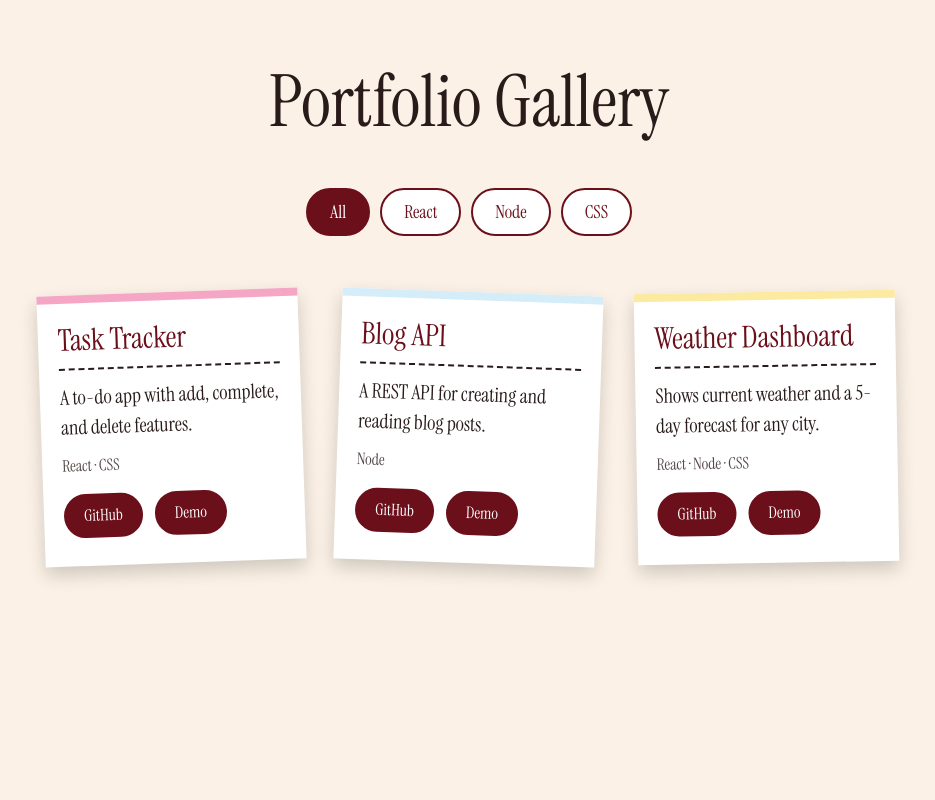
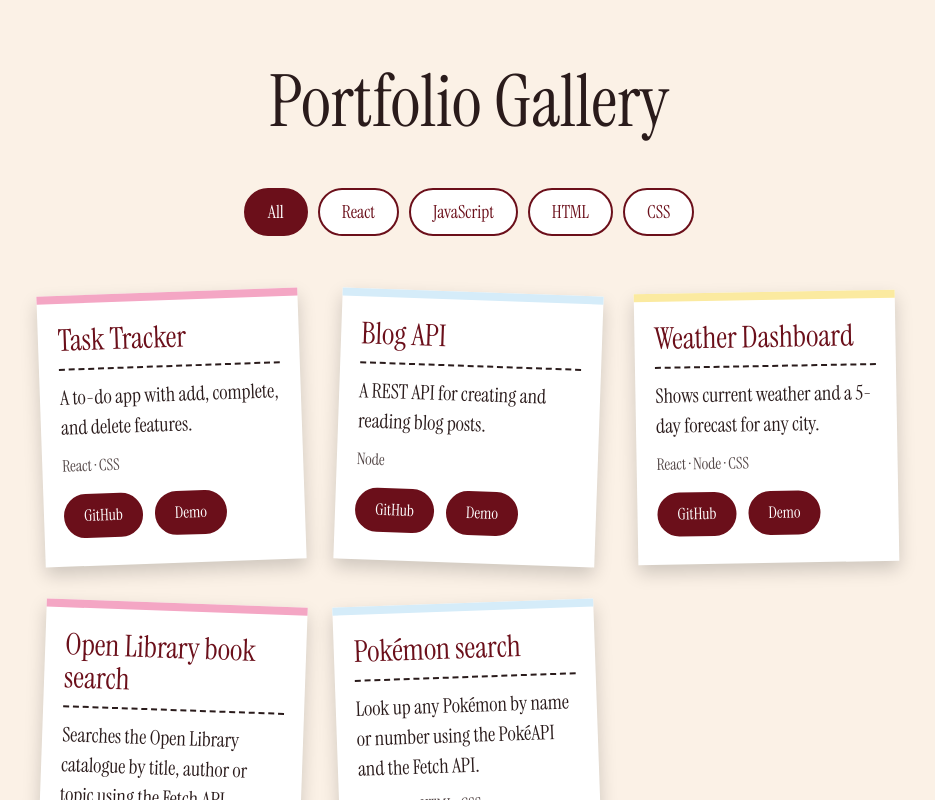
Before and after one commit to aadi-eee/week11, a React (Create React App) app: page / in a window 1280 px wide. Shown: the top 800 px of the page, without its empty margins (171-1106 px from the left). Built offline with nearby package versions, Linux system fonts and the light colour scheme.

Commit message:
Add Open Library and Pokemon projects

```diff
--- a/src/App.js
+++ b/src/App.js
@@ -4,7 +4,7 @@ import FilterBar from "./components/FilterBar";
 import ProjectList from "./components/ProjectList";
 import "./App.css";
 
-const TECH_OPTIONS = ["All", "React", "Node", "CSS"];
+const TECH_OPTIONS = ["All", "React", "JavaScript", "HTML", "CSS"];
 
 function App() {
   const [filter, setFilter] = useState("All");
--- a/src/data/projects.js
+++ b/src/data/projects.js
@@ -23,6 +23,22 @@ const projects = [
     github: "https://github.com/aadi-eee/week11",
     demo: "https://week11-rho.vercel.app/",
   },
+  {
+    id: 6,
+    title: "Open Library book search",
+    description: "Searches the Open Library catalogue by title, author or topic using the Fetch API.",
+    tech: ["JavaScript", "HTML", "CSS"],
+    github: "https://github.com/aadi-eee/webprogramming",
+    demo: "https://aadi-eee.github.io/webprogramming/week7/books.html",
+  },
+  {
+    id: 7,
+    title: "Pokémon search",
+    description: "Look up any Pokémon by name or number using the PokéAPI and the Fetch API.",
+    tech: ["JavaScript", "HTML", "CSS"],
+    github: "https://github.com/aadi-eee/webprogramming",
+    demo: "https://aadi-eee.github.io/webprogramming/week6/pokemon%20(3).html",
+  },
 ];
 
 export default projects;
```
